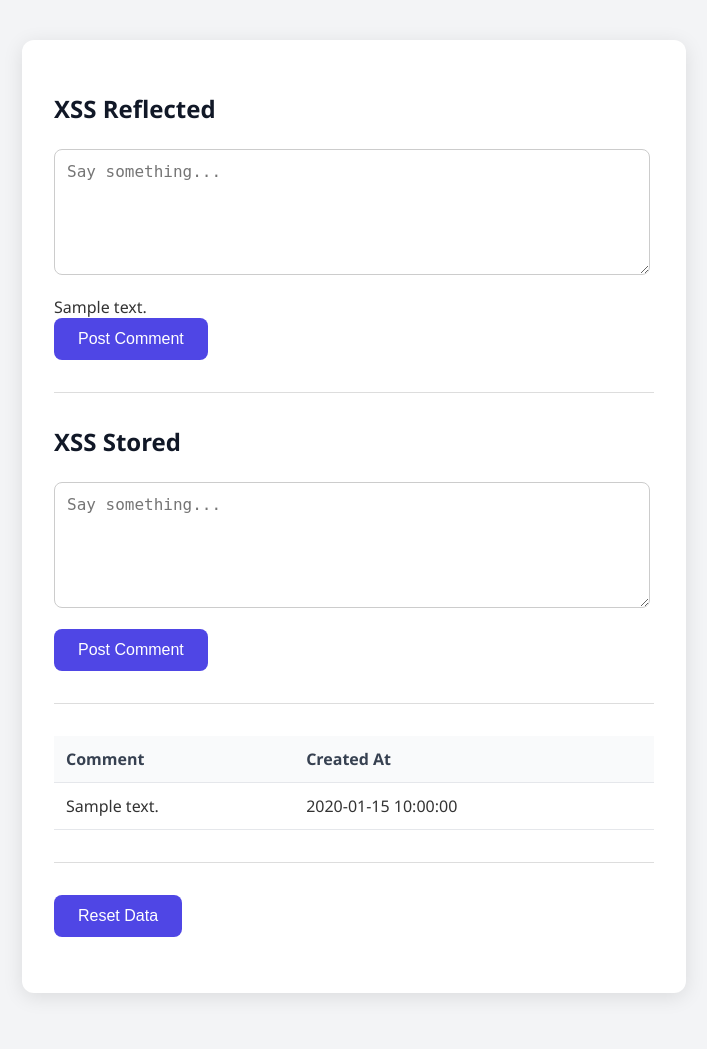
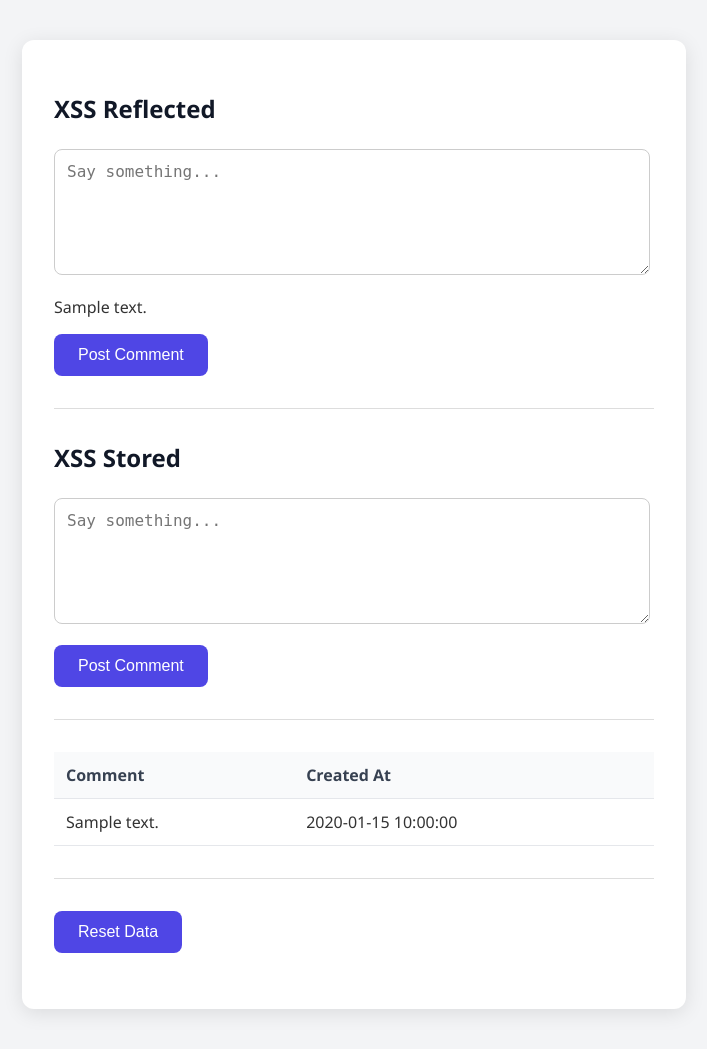
Before and after one commit to kourtneya/hacking-101-lab, a Flask app: template templates/xss_dashboard.html in a window 1280 px wide. Shown: the whole page, without its empty margins (286-993 px from the left). Before the commit the page ends 997 px from the top, so only its background shows below. Run offline with Flask 3, Linux system fonts and the light colour scheme; the template is opened without the code that fills it: most values are stand-ins (such as "Sample title", 1, 10 or a date in 2020).

Commit message:
updating xss_dashboard.html

```diff
--- a/templates/xss_dashboard.html
+++ b/templates/xss_dashboard.html
@@ -81,6 +81,10 @@
     .comments-table tbody tr:hover {
     background-color: #f1f5f9;
     }
+
+    .server_response {
+        margin-bottom: 1em;
+    }
   </style>
 </head>
 <body>
```
